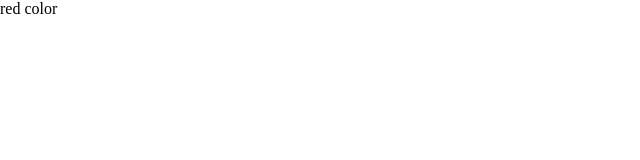
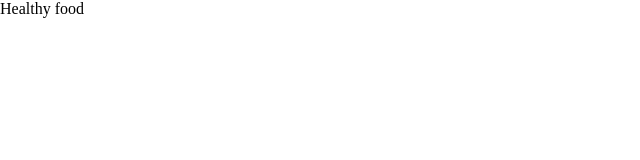
Before and after one commit to olek-byte/Healthy_switcher, a website: page app/index.html in a window 1280 px wide. Shown: the full height of the page, 0-640 px from the left. Drawn offline with nearby package versions, Linux system fonts and the light colour scheme; files that its build step writes are made by us from their sources.

Commit message:
added span

```diff
--- a/app/index.html
+++ b/app/index.html
@@ -7,8 +7,7 @@
   <link rel="stylesheet" href="css/style.min.css">
 </head>
 <body>
-
-red color
+<span>Healthy food</span>
 
   <script src="js/main.min.js"></script>
 </body>
```
